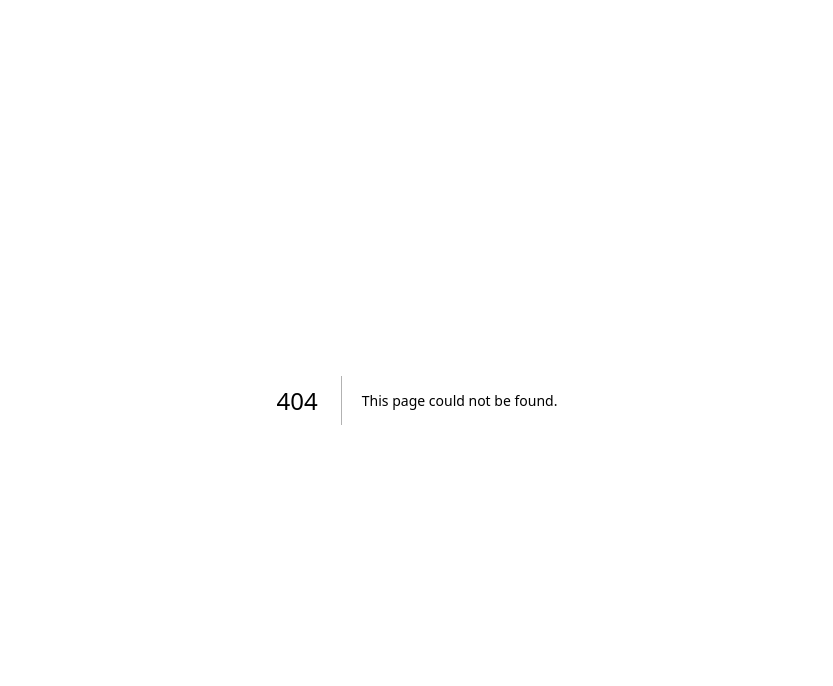
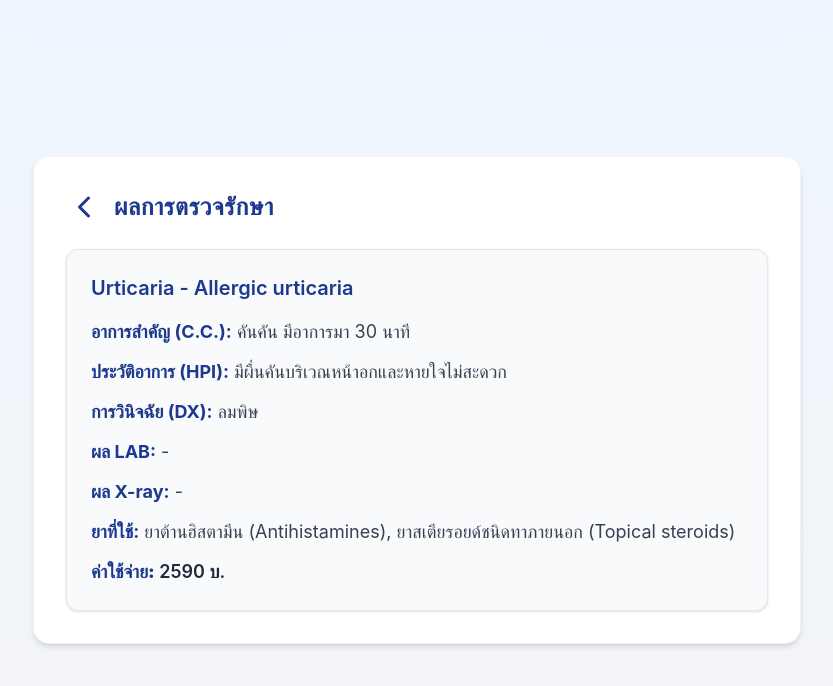
Before and after one commit to Trin-Rattnasiri/new, a Next.js app: page /front/results/1 in a window 1280 px wide. Before the commit this address had no page. Shown: the top 686 px of the page, without its empty margins (223-1056 px from the left). Built offline with nearby package versions, Linux system fonts and the light colour scheme.

Commit message:
update User-history

```diff
--- /dev/null
+++ b/src/app/front/results/[id]/page.tsx
@@ -0,0 +1,97 @@
+"use client";
+
+import { useParams } from "next/navigation";
+import { FiChevronLeft } from "react-icons/fi";
+import Link from "next/link";
+
+const resultsData = [
+  {
+    id: 1,
+    diagnosis: "Urticaria - Allergic urticaria",
+    cc: "คันคัน มีอาการมา 30 นาที",
+    hpi: "มีผื่นคันบริเวณหน้าอกและหายใจไม่สะดวก",
+    dx: "ลมพิษ",
+    lab: "-",
+    xray: "-",
+    drug: "ยาต้านฮิสตามีน (Antihistamines), ยาสเตียรอยด์ชนิดทาภายนอก (Topical steroids)",
+    cost: "2590 บ.",
+  },
+  {
+    id: 2,
+    diagnosis: "Non-Gonococcal urethritis",
+    cc: "ปัสสาวะแสบขัด",
+    hpi: "มีตกขาวผิดปกติ ไม่มีไข้",
+    dx: "ท่อปัสสาวะอักเสบจากเชื้ออื่น",
+    lab: "ตรวจปัสสาวะ",
+    xray: "-",
+    drug: "ยาปฏิชีวนะ (Doxycycline)",
+    cost: "1500 บ.",
+  },
+];
+
+const ResultPage = () => {
+  const params = useParams();
+  const id = params?.id?.toString();
+  const result = resultsData.find((item) => item.id === parseInt(id || ""));
+
+  if (!result) {
+    return (
+      <div className="min-h-screen bg-gradient-to-b from-blue-50 to-gray-100 flex items-center justify-center px-4 py-12">
+        <h2 className="text-xl sm:text-2xl md:text-3xl font-semibold text-red-600 text-center tracking-wide">
+          ไม่พบข้อมูลผลตรวจ
+        </h2>
+      </div>
+    );
+  }
+
+  return (
+    <div className="min-h-screen bg-gradient-to-b from-blue-50 to-gray-100 flex items-center justify-center px-4 py-10">
+      <div className="w-full max-w-3xl bg-white rounded-2xl shadow-md p-5 sm:p-6 md:p-8 border border-gray-100">
+        {/* Header */}
+        <div className="flex items-center gap-3 sm:gap-4 mb-6 sm:mb-8">
+          <Link
+            href="/front/user-history"
+            className="text-blue-900 hover:text-blue-700 transition-transform duration-300 transform hover:scale-105"
+          >
+            <FiChevronLeft className="text-2xl sm:text-3xl md:text-4xl" />
+          </Link>
+          <h2 className="text-xl sm:text-2xl md:text-3xl font-semibold text-blue-900 tracking-wide">
+            ผลการตรวจรักษา
+          </h2>
+        </div>
+
+        {/* Result Details */}
+        <div className="bg-gray-50 p-5 sm:p-6 rounded-xl shadow-sm transition-all duration-300 hover:shadow-md border border-gray-200">
+          <h3 className="text-lg sm:text-xl md:text-2xl font-semibold text-blue-900 mb-4 sm:mb-6">
+            {result.diagnosis}
+          </h3>
+          <div className="space-y-3 sm:space-y-4">
+            <p className="text-sm sm:text-base md:text-lg text-gray-700">
+              <strong className="text-blue-900">อาการสำคัญ (C.C.):</strong> {result.cc}
+            </p>
+            <p className="text-sm sm:text-base md:text-lg text-gray-700">
+              <strong className="text-blue-900">ประวัติอาการ (HPI):</strong> {result.hpi}
+            </p>
+            <p className="text-sm sm:text-base md:text-lg text-gray-700">
+              <strong className="text-blue-900">การวินิจฉัย (DX):</strong> {result.dx}
+            </p>
+            <p className="text-sm sm:text-base md:text-lg text-gray-700">
+              <strong className="text-blue-900">ผล LAB:</strong> {result.lab}
+            </p>
+            <p className="text-sm sm:text-base md:text-lg text-gray-700">
+              <strong className="text-blue-900">ผล X-ray:</strong> {result.xray}
+            </p>
+            <p className="text-sm sm:text-base md:text-lg text-gray-700">
+              <strong className="text-blue-900">ยาที่ใช้:</strong> {result.drug}
+            </p>
+            <p className="text-sm sm:text-base md:text-lg text-gray-800 font-semibold">
+              <strong className="text-blue-900">ค่าใช้จ่าย:</strong> {result.cost}
+            </p>
+          </div>
+        </div>
+      </div>
+    </div>
+  );
+};
+
+export default ResultPage;
--- a/src/app/front/user-history/page.tsx
+++ b/src/app/front/user-history/page.tsx
@@ -1,22 +1,22 @@
-"use client";
+"use client"
 
-import { FiChevronLeft } from "react-icons/fi";
-import Link from "next/link";
-import { useEffect, useState } from "react";
-import { useRouter } from "next/navigation";
+import { FiChevronLeft } from "react-icons/fi"
+import Link from "next/link"
+import { useEffect, useState } from "react"
+import { useRouter } from "next/navigation"
 
 interface PatientInfo {
-  prefix: string;
-  name: string;
-  age: string;
-  IdCard: string;
-  bloodType: string;
-  DrugAllergy: string;
-  chronicDisease: string;
+  prefix: string
+  name: string
+  age: string
+  IdCard: string
+  bloodType: string
+  DrugAllergy: string
+  chronicDisease: string
 }
 
 const MedicalHistoryPage = () => {
-  const router = useRouter();
+  const router = useRouter()
 
   const [patientInfo, setPatientInfo] = useState<PatientInfo>({
     prefix: "",
@@ -26,22 +26,21 @@ const MedicalHistoryPage = () => {
     bloodType: "B",
     DrugAllergy: "NSAIDs",
     chronicDisease: "ไม่มี",
-  });
+  })
 
   useEffect(() => {
-    const citizenId = localStorage.getItem("citizenId");
+    const citizenId = localStorage.getItem("citizenId")
     if (citizenId) {
       fetch(`/api/user/profile?citizenId=${citizenId}`)
-
         .then((res) => res.json())
         .then((data) => {
-          const birthDate = new Date(data.birthday);
-          const now = new Date();
-          const diff = new Date(now.getTime() - birthDate.getTime());
-          const years = diff.getUTCFullYear() - 1970;
-          const months = diff.getUTCMonth();
-          const days = diff.getUTCDate() - 1;
-          const ageText = `${years} ปี ${months} เดือน ${days} วัน`;
+          const birthDate = new Date(data.birthday)
+          const now = new Date()
+          const diff = new Date(now.getTime() - birthDate.getTime())
+          const years = diff.getUTCFullYear() - 1970
+          const months = diff.getUTCMonth()
+          const days = diff.getUTCDate() - 1
+          const ageText = `${years} ปี ${months} เดือน ${days} วัน`
           setPatientInfo({
             prefix: data.prefix,
             name: data.name,
@@ -50,10 +49,10 @@ const MedicalHistoryPage = () => {
             bloodType: "B",
             DrugAllergy: "NSAIDs",
             chronicDisease: "ไม่มี",
-          });
-        });
+          })
+        })
     }
-  }, []);
+  }, [])
 
   const historyData = [
     {
@@ -85,22 +84,42 @@ const MedicalHistoryPage = () => {
         },
       ],
     },
-  ];
+  ]
 
   return (
     <div className="min-h-screen bg-gradient-to-b from-blue-50 to-gray-100 flex items-center justify-center px-4 py-8 sm:px-6 lg:px-8">
       <div className="w-full max-w-3xl">
-        {/* Header */}
-        <div className="bg-gradient-to-r from-blue-800 to-blue-900 text-white p-6 sm:p-8 rounded-2xl shadow-lg flex items-center gap-4 mb-8">
+        {/* Header - ใช้ inline style แทน */}
+        <div
+          style={{
+            background: "linear-gradient(to right, #1e40af, #1e3a8a)",
+            color: "white",
+            borderRadius: "1rem",
+            boxShadow: "0 10px 15px -3px rgba(0, 0, 0, 0.1), 0 4px 6px -2px rgba(0, 0, 0, 0.05)",
+            padding: "1.5rem 2rem",
+            marginBottom: "2rem",
+            display: "flex",
+            alignItems: "center",
+            gap: "1rem",
+          }}
+        >
           <button
             onClick={() => router.back()}
-            className="text-white hover:opacity-90 transition-all duration-300 transform hover:scale-105"
+            style={{
+              backgroundColor: "rgba(255, 255, 255, 0.2)",
+              borderRadius: "9999px",
+              padding: "0.5rem",
+              color: "white",
+              transition: "all 0.3s",
+              cursor: "pointer",
+              border: "none",
+            }}
+            onMouseOver={(e) => (e.currentTarget.style.backgroundColor = "rgba(255, 255, 255, 0.3)")}
+            onMouseOut={(e) => (e.currentTarget.style.backgroundColor = "rgba(255, 255, 255, 0.2)")}
           >
-            <FiChevronLeft className="text-3xl sm:text-4xl" />
+            <FiChevronLeft className="text-2xl sm:text-3xl" />
           </button>
-          <h2 className="text-2xl sm:text-3xl md:text-4xl font-semibold tracking-wide">
-            ประวัติการรักษา
-          </h2>
+          <h2 className="text-2xl sm:text-3xl md:text-4xl font-semibold tracking-wide">ประวัติการรักษา</h2>
         </div>
 
         {/* Patient Info */}
@@ -139,11 +158,9 @@ const MedicalHistoryPage = () => {
               <div key={monthIndex} className="mt-6 border-t border-gray-200 pt-6">
                 <h4 className="text-lg sm:text-xl md:text-2xl font-semibold text-gray-800 mb-4">{monthData.month}</h4>
                 {monthData.records.map((record, recordIndex) => (
-                  <Link href={`/results/${record.id}`} key={recordIndex}>
+                  <Link href={`/front/results/${record.id}`} key={recordIndex}>
                     <div className="group p-4 sm:p-5 bg-gray-50 rounded-xl shadow-sm mb-4 hover:bg-blue-50 hover:shadow-md transition-all duration-300 transform hover:scale-105 cursor-pointer border border-gray-200">
-                      <p className="text-lg sm:text-xl text-blue-900 font-semibold">
-                        วันที่ {record.date}
-                      </p>
+                      <p className="text-lg sm:text-xl text-blue-900 font-semibold">วันที่ {record.date}</p>
                       <p className="text-base sm:text-lg text-gray-800">
                         <strong className="text-blue-900">แผนก:</strong> {record.department}
                       </p>
@@ -162,7 +179,7 @@ const MedicalHistoryPage = () => {
         ))}
       </div>
     </div>
-  );
-};
+  )
+}
 
-export default MedicalHistoryPage;
+export default MedicalHistoryPage
--- a/src/app/front/user-signup/page.tsx
+++ b/src/app/front/user-signup/page.tsx
@@ -1,29 +1,29 @@
-"use client";
+"use client"
 
-import { useState } from "react";
-import { useRouter } from "next/navigation";
-import Image from "next/image";
-import { FiEye, FiEyeOff } from "react-icons/fi";
+import { useState } from "react"
+import { useRouter } from "next/navigation"
+import Image from "next/image"
+import { FiEye, FiEyeOff } from "react-icons/fi"
 
 const SignUpPage = () => {
-  const router = useRouter();
-  const [prefix, setPrefix] = useState("");
-  const [name, setName] = useState("");
-  const [birthday, setBirthday] = useState("");
-  const [citizenId, setCitizenId] = useState("");
-  const [phoneNumber, setPhoneNumber] = useState("");
-  const [password, setPassword] = useState("");
-  const [confirmPassword, setConfirmPassword] = useState("");
-  const [showPassword, setShowPassword] = useState(false);
-  const [loading, setLoading] = useState(false);
+  const router = useRouter()
+  const [prefix, setPrefix] = useState("")
+  const [name, setName] = useState("")
+  const [birthday, setBirthday] = useState("")
+  const [citizenId, setCitizenId] = useState("")
+  const [phoneNumber, setPhoneNumber] = useState("")
+  const [password, setPassword] = useState("")
+  const [confirmPassword, setConfirmPassword] = useState("")
+  const [showPassword, setShowPassword] = useState(false)
+  const [loading, setLoading] = useState(false)
 
   const handleCitizenIdChange = (e) => {
-    setCitizenId(e.target.value.replace(/\D/g, "").slice(0, 13));
-  };
+    setCitizenId(e.target.value.replace(/\D/g, "").slice(0, 13))
+  }
 
   const handlePhoneChange = (e) => {
-    setPhoneNumber(e.target.value.replace(/\D/g, "").slice(0, 10));
-  };
+    setPhoneNumber(e.target.value.replace(/\D/g, "").slice(0, 10))
+  }
 
   const handleSignUp = async () => {
     if (
@@ -35,11 +35,11 @@ const SignUpPage = () => {
       password.length < 6 ||
       password !== confirmPassword
     ) {
-      alert("⚠ กรุณากรอกข้อมูลให้ถูกต้องครบถ้วน");
-      return;
+      alert("⚠ กรุณากรอกข้อมูลให้ถูกต้องครบถ้วน")
+      return
     }
 
-    setLoading(true);
+    setLoading(true)
     try {
       const response = await fetch("/api/user/signup", {
         method: "POST",
@@ -52,28 +52,49 @@ const SignUpPage = () => {
           phoneNumber,
           password,
         }),
-      });
+      })
 
-      const data = await response.json();
+      const data = await response.json()
 
       if (response.ok) {
-        alert("✅ สมัครสมาชิกสำเร็จ!");
-        router.push("/");
+        alert("✅ สมัครสมาชิกสำเร็จ!")
+        router.push("/")
       } else {
-        alert(`❌ สมัครไม่สำเร็จ: ${data.error ?? "ไม่ทราบสาเหตุ"}`);
+        alert(`❌ สมัครไม่สำเร็จ: ${data.error ?? "ไม่ทราบสาเหตุ"}`)
       }
     } catch (error) {
-      console.error("Error signing up:", error);
-      alert("❌ เกิดข้อผิดพลาด กรุณาลองใหม่");
+      console.error("Error signing up:", error)
+      alert("❌ เกิดข้อผิดพลาด กรุณาลองใหม่")
     }
-    setLoading(false);
-  };
+    setLoading(false)
+  }
+
+  // สไตล์ปุ่มสีเขียวแบบ inline เพื่อให้แน่ใจว่าจะแสดงผล
+  const greenButtonStyle = {
+    background: "linear-gradient(to right, #16a34a, #166534)",
+    color: "white",
+    padding: "0.75rem",
+    borderRadius: "0.75rem",
+    fontWeight: "600",
+    fontSize: "1.125rem",
+    width: "100%",
+    boxShadow: "0 4px 6px -1px rgba(0, 0, 0, 0.1), 0 2px 4px -1px rgba(0, 0, 0, 0.06)",
+    transition: "all 0.3s",
+    cursor: "pointer",
+    border: "none",
+  }
 
   return (
     <div className="min-h-screen bg-gradient-to-b from-blue-50 to-gray-100 flex items-center justify-center px-4 py-8 sm:px-6 lg:px-8">
       <div className="w-full max-w-md bg-white rounded-2xl shadow-lg p-6 sm:p-8 border border-gray-100">
         <div className="flex justify-center mb-6 sm:mb-8">
-          <Image src="/24.png" alt="Logo" width={180} height={90} className="object-contain drop-shadow-md hover:scale-105" />
+          <Image
+            src="/24.png"
+            alt="Logo"
+            width={180}
+            height={90}
+            className="object-contain drop-shadow-md hover:scale-105"
+          />
         </div>
 
         <h2 className="text-3xl font-semibold text-blue-900 text-center mb-8">สมัครสมาชิก</h2>
@@ -98,25 +119,45 @@ const SignUpPage = () => {
         {/* Name */}
         <div className="mb-5">
           <label className="block text-lg font-medium text-gray-700 mb-2">ชื่อ-นามสกุล</label>
-          <input type="text" value={name} onChange={(e) => setName(e.target.value)} className="w-full p-3 text-lg bg-gray-50 border border-gray-300 rounded-xl focus:ring-2 focus:ring-blue-500" />
+          <input
+            type="text"
+            value={name}
+            onChange={(e) => setName(e.target.value)}
+            className="w-full p-3 text-lg bg-gray-50 border border-gray-300 rounded-xl focus:ring-2 focus:ring-blue-500"
+          />
         </div>
 
         {/* Birthday */}
         <div className="mb-5">
           <label className="block text-lg font-medium text-gray-700 mb-2">วันเกิด</label>
-          <input type="date" value={birthday} onChange={(e) => setBirthday(e.target.value)} className="w-full p-3 text-lg bg-gray-50 border border-gray-300 rounded-xl focus:ring-2 focus:ring-blue-500" />
+          <input
+            type="date"
+            value={birthday}
+            onChange={(e) => setBirthday(e.target.value)}
+            className="w-full p-3 text-lg bg-gray-50 border border-gray-300 rounded-xl focus:ring-2 focus:ring-blue-500"
+          />
         </div>
 
         {/* Citizen ID */}
         <div className="mb-5">
           <label className="block text-lg font-medium text-gray-700 mb-2">เลขประจำตัวประชาชน</label>
-          <input type="text" value={citizenId} onChange={handleCitizenIdChange} className="w-full p-3 text-lg bg-gray-50 border border-gray-300 rounded-xl focus:ring-2 focus:ring-blue-500" />
+          <input
+            type="text"
+            value={citizenId}
+            onChange={handleCitizenIdChange}
+            className="w-full p-3 text-lg bg-gray-50 border border-gray-300 rounded-xl focus:ring-2 focus:ring-blue-500"
+          />
         </div>
 
         {/* Phone Number */}
         <div className="mb-5">
           <label className="block text-lg font-medium text-gray-700 mb-2">เบอร์โทรศัพท์</label>
-          <input type="text" value={phoneNumber} onChange={handlePhoneChange} className="w-full p-3 text-lg bg-gray-50 border border-gray-300 rounded-xl focus:ring-2 focus:ring-blue-500" />
+          <input
+            type="text"
+            value={phoneNumber}
+            onChange={handlePhoneChange}
+            className="w-full p-3 text-lg bg-gray-50 border border-gray-300 rounded-xl focus:ring-2 focus:ring-blue-500"
+          />
         </div>
 
         {/* Password */}
@@ -142,21 +183,39 @@ const SignUpPage = () => {
         {/* Confirm Password */}
         <div className="mb-8">
           <label className="block text-lg font-medium text-gray-700 mb-2">ยืนยันรหัสผ่าน</label>
-          <input type={showPassword ? "text" : "password"} value={confirmPassword} onChange={(e) => setConfirmPassword(e.target.value)} className="w-full p-3 text-lg bg-gray-50 border border-gray-300 rounded-xl focus:ring-2 focus:ring-blue-500" />
+          <input
+            type={showPassword ? "text" : "password"}
+            value={confirmPassword}
+            onChange={(e) => setConfirmPassword(e.target.value)}
+            className="w-full p-3 text-lg bg-gray-50 border border-gray-300 rounded-xl focus:ring-2 focus:ring-blue-500"
+          />
         </div>
 
-        {/* Submit */}
-        <button onClick={handleSignUp} disabled={loading} className="w-full py-3 bg-gradient-to-r from-green-600 to-green-800 text-white text-lg font-semibold rounded-xl shadow-md hover:scale-105 transition-all duration-300 disabled:opacity-50">
+        {/* Submit - ใช้ทั้ง Tailwind และ inline style */}
+        <button
+          onClick={handleSignUp}
+          disabled={loading}
+          className="w-full py-3 bg-green-600 text-white text-lg font-semibold rounded-xl shadow-md hover:scale-105 transition-all duration-300 disabled:opacity-50"
+          style={greenButtonStyle}
+          onMouseOver={(e) => {
+            e.currentTarget.style.transform = "scale(1.05)"
+          }}
+          onMouseOut={(e) => {
+            e.currentTarget.style.transform = "scale(1)"
+          }}
+        >
           {loading ? "⏳ กำลังสมัครสมาชิก..." : "สมัครสมาชิก"}
         </button>
 
         <p className="text-gray-600 text-center mt-6">
-          มีบัญชีอยู่แล้ว?{' '}
-          <span className="text-blue-600 font-semibold cursor-pointer hover:underline" onClick={() => router.push("/")}>เข้าสู่ระบบ</span>
+          มีบัญชีอยู่แล้ว?{" "}
+          <span className="text-blue-600 font-semibold cursor-pointer hover:underline" onClick={() => router.push("/")}>
+            เข้าสู่ระบบ
+          </span>
         </p>
       </div>
     </div>
-  );
-};
+  )
+}
 
-export default SignUpPage;
+export default SignUpPage
```
